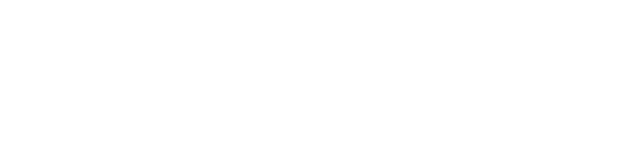
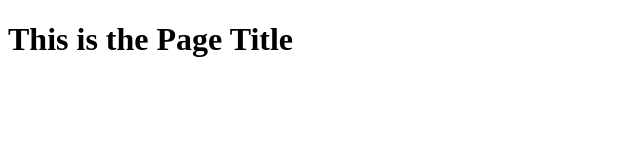
Before and after one commit to jmmalbas/crpg-1, a plain HTML site: page index.html in a window 1280 px wide. Shown: the whole page, without its empty margins (0-640 px from the left). Drawn offline with Linux system fonts and the light colour scheme.

Commit message:
init index file

```diff
--- a/index.html
+++ b/index.html
@@ -6,6 +6,6 @@
   <title>HTML Examples</title>
 </head>
 <body>
-
+<h1>This is the Page Title</h1>
 </body>
 </html>
```
